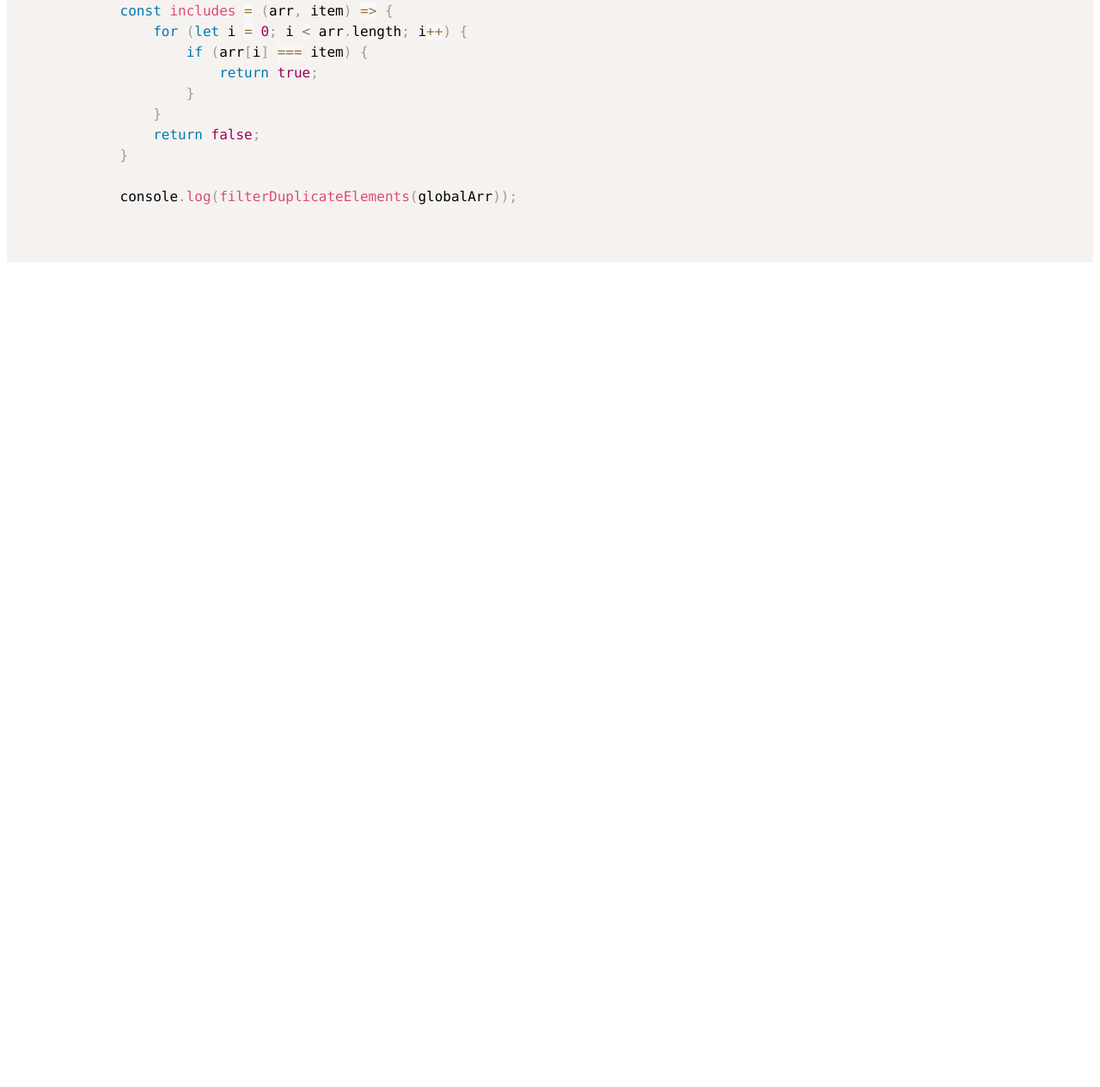
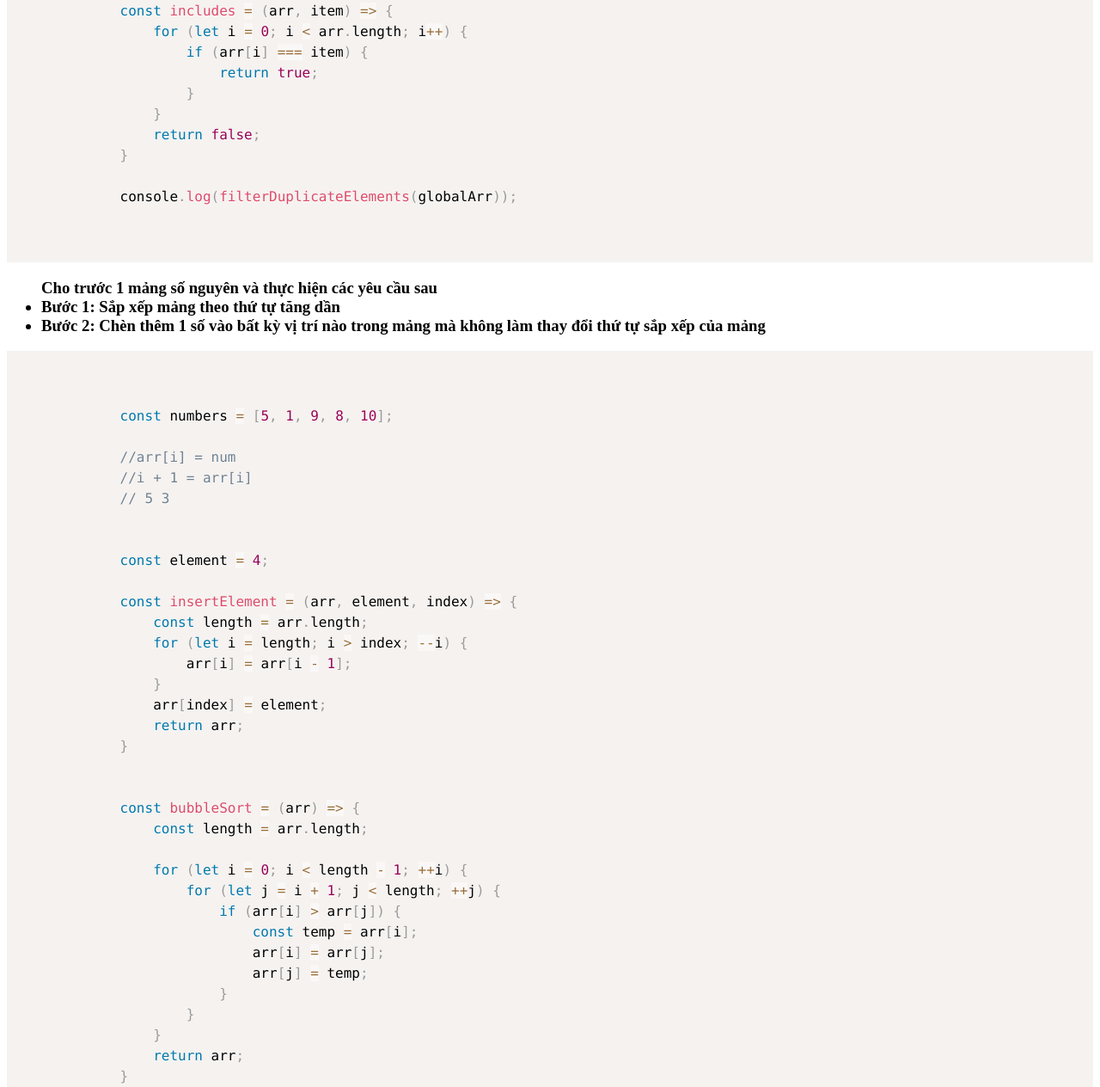
Before and after one commit to longthu3/f8-javascript, a plain HTML site: page view/lessons/lesson21.html in a window 1280 px wide. Shown: the part 2482-3746 px from the top of the page at 86% size. Before the commit the page ends 2795 px from the top, so only its background shows below. Drawn offline with nearby package versions, Linux system fonts and the light colour scheme.

Commit message:
feat: lesson 21, question 4

```diff
--- a/view/lessons/lesson21.html
+++ b/view/lessons/lesson21.html
@@ -135,6 +135,63 @@
     </pre>
     </div>
 
+    <div>
+        <h3>
+            <ul>
+                Cho trước 1 mảng số nguyên và thực hiện các yêu cầu sau
+                <li>Bước 1: Sắp xếp mảng theo thứ tự tăng dần
+                </li>
+                <li>Bước 2: Chèn thêm 1 số vào bất kỳ vị trí nào trong mảng mà không làm thay đổi thứ tự sắp xếp của
+                    mảng
+                </li>
+            </ul>
+        </h3>
+        <pre>
+            <code class="language-javascript">
+
+            const numbers = [5, 1, 9, 8, 10];
+
+            //arr[i] = num
+            //i + 1 = arr[i]
+            // 5 3
+
+
+            const element = 4;
+
+            const insertElement = (arr, element, index) => {
+                const length = arr.length;
+                for (let i = length; i > index; --i) {
+                    arr[i] = arr[i - 1];
+                }
+                arr[index] = element;
+                return arr;
+            }
+
+
+            const bubbleSort = (arr) => {
+                const length = arr.length;
+
+                for (let i = 0; i < length - 1; ++i) {
+                    for (let j = i + 1; j < length; ++j) {
+                        if (arr[i] > arr[j]) {
+                            const temp = arr[i];
+                            arr[i] = arr[j];
+                            arr[j] = temp;
+                        }
+                    }
+                }
+                return arr;
+            }
+
+            const sortedNumber = bubbleSort(numbers);
+
+            console.log(sortedNumber);
+            console.log(insertElement(sortedNumber, 22, 2));
+            </code>
+    </pre>
+    </div>
+
+
 </body>
 
 </html>
```
Also changed, not shown: controller/lessons/lesson21.js (+31 -15 lines).
